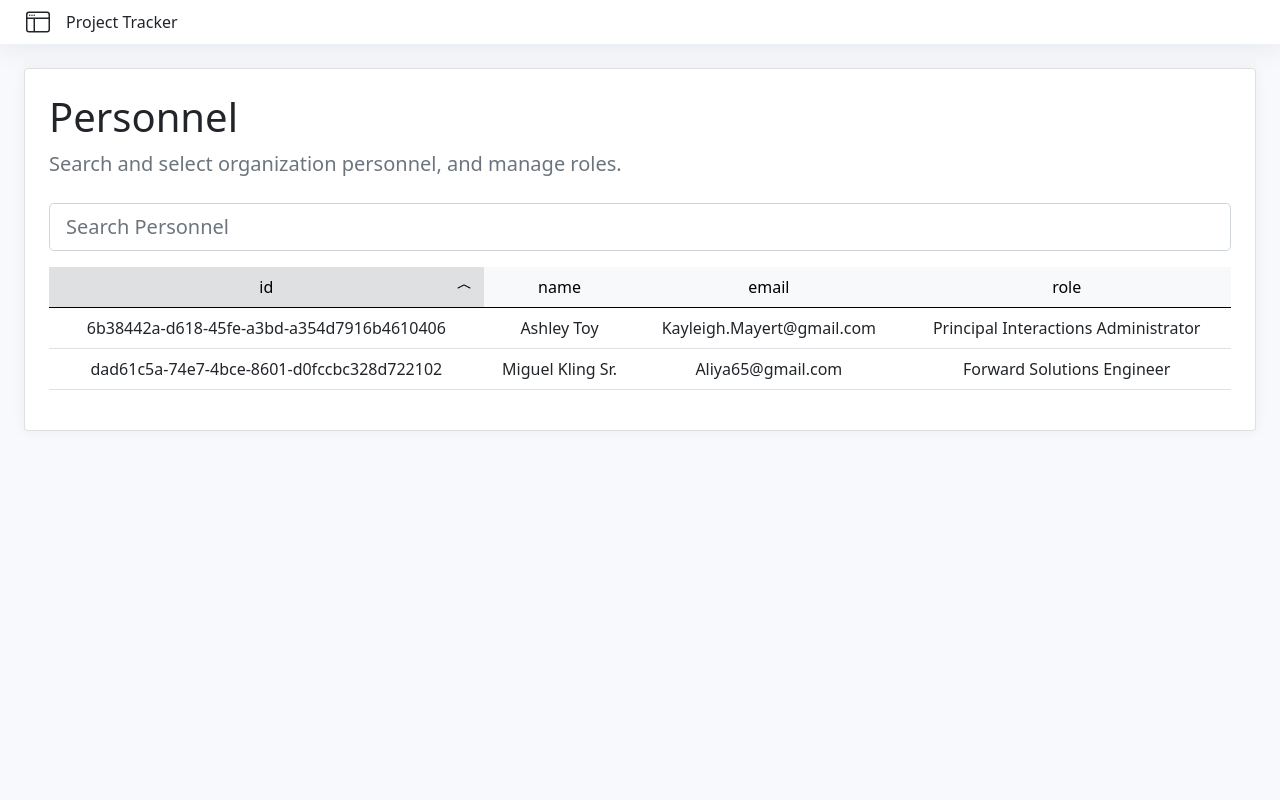
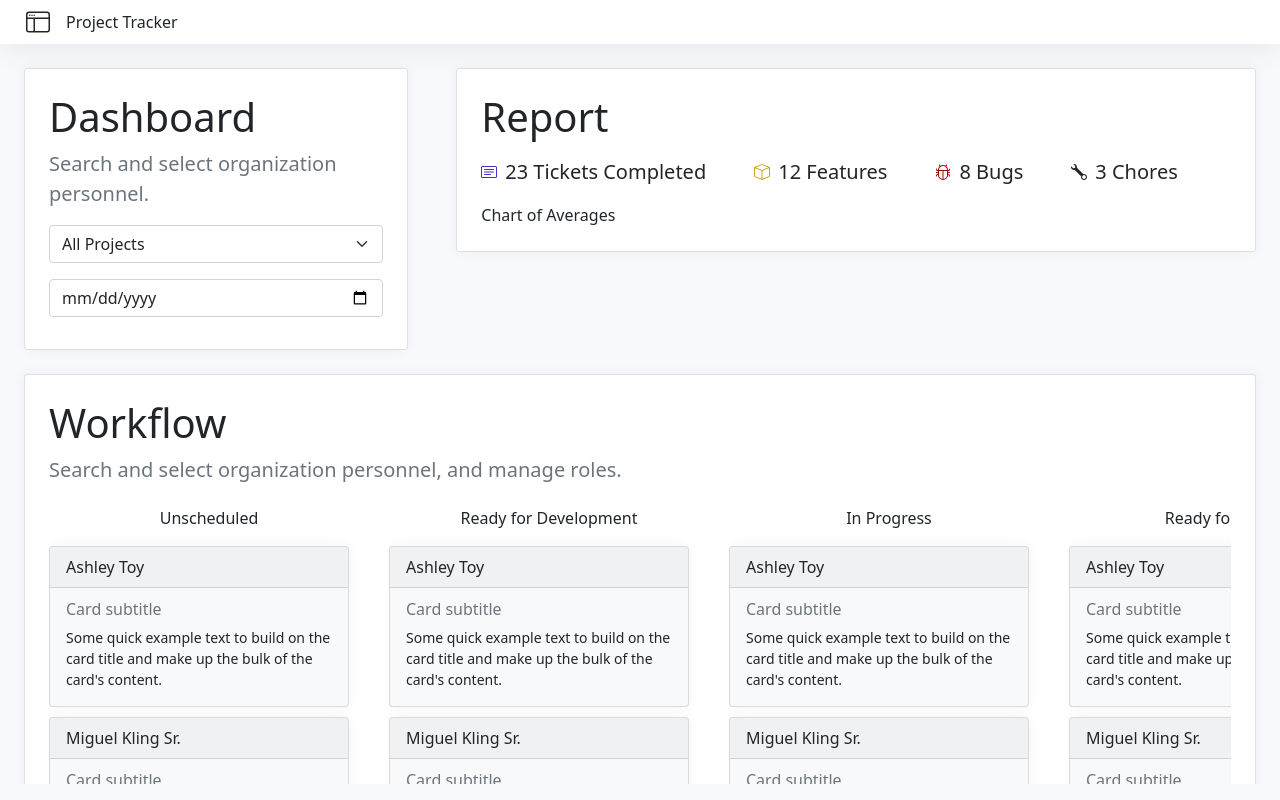
Before and after one commit to lookininward/project-tracker, a React (Create React App) app: page /dashboard in a window 1280 px wide. Built offline with nearby package versions, Linux system fonts and the light colour scheme.

Commit message:
dashboard, users routes

```diff
--- a/package.json
+++ b/package.json
@@ -13,6 +13,7 @@
     "node-sass": "4.14.1",
     "react": "^17.0.1",
     "react-dom": "^17.0.1",
+    "react-router-dom": "^5.2.0",
     "react-scripts": "4.0.1",
     "typescript": "^4.1.3",
     "web-vitals": "^0.2.4"
--- a/src/App.tsx
+++ b/src/App.tsx
@@ -1,20 +1,15 @@
 import '../node_modules/bootstrap/dist/js/bootstrap.bundle.min.js';
 import React from "react";
+import {
+  BrowserRouter as Router,
+  Switch,
+  Route,
+} from "react-router-dom";
 import './App.scss';
 import Sidebar from './components/Sidebar';
 import Topbar from './components/Topbar';
-import DataTable from './components/DataTable';
-import data from './assets/data';
-import { User } from './models/user';
-
-const users = data['users'].map(user => new User({
-  id: user.id,
-  name: user.name,
-  email: user.email,
-  role: user.role,
-}));
-
-const fields = users[0].fields;
+import Dashboard from './routes/Dashboard';
+import Users from './routes/Users';
 
 function App() {
   const [isOpenSideBar, setSideBarState] = React.useState<Boolean>(false);
@@ -24,24 +19,20 @@ function App() {
 
   return (
     <div className="App">
-      <Sidebar isOpenSideBar={isOpenSideBar} />
-      <div className="app-body">
-        <Topbar toggleSidebar={toggleSidebar} />
-        <div className="p-4">
-          <div className="card p-4">
-            <div className="card-title text-start">
-              <h2 className="display-6">Personnel</h2>
-              <p className="lead text-muted">Search and select organization personnel, and manage roles.</p>
-            </div>
-            <DataTable
-              data={users}
-              fields={fields}
-              enableSearch={true}
-              enableSort={true}
-            />
-          </div>
+      <Router>
+        <Sidebar isOpenSideBar={isOpenSideBar} />
+        <div className="app-body">
+          <Topbar toggleSidebar={toggleSidebar} />
+          <Switch>
+            <Route path="/dashboard">
+              <Dashboard />
+            </Route>
+            <Route path="/users">
+              <Users />
+            </Route>
+          </Switch>
         </div>
-      </div>
+      </Router>
     </div>
   );
 }
--- a/src/components/Sidebar.scss
+++ b/src/components/Sidebar.scss
@@ -23,7 +23,16 @@
     &:hover {
       color: #3f80ea;
       background-color: rgba($color: #fff, $alpha: 1.0);
+
+      a {
+        color: #3f80ea;
+      }
     }
+  }
+
+  a {
+    color: #e9ecef;
+    text-decoration: none;
   }
 }
 
--- a/src/components/Sidebar.tsx
+++ b/src/components/Sidebar.tsx
@@ -1,4 +1,5 @@
 import './Sidebar.scss';
+import { Link } from "react-router-dom";
 
 interface Props {
   isOpenSideBar: Boolean
@@ -7,7 +8,7 @@ interface Props {
 function Sidebar(props: Props) {
   const { isOpenSideBar } = props;
   return (
-    <nav data-testid="sidebar" className={`sidebar ${isOpenSideBar && 'active p-2' }`}>
+    <nav data-testid="sidebar" className={`sidebar ${isOpenSideBar && 'active p-2'}`}>
       {
         isOpenSideBar &&
         <div data-testid="sidebar-content">
@@ -17,10 +18,14 @@ function Sidebar(props: Props) {
             </span>
           </div>
           <ul className="list-unstyled text-start">
-            <li>Home</li>
+            <li>
+              <Link to="/dashboard">Dashboard</Link>
+            </li>
             <li>Tickets</li>
             <li>Projects</li>
-            <li>Users</li>
+            <li>
+            <Link to="/users">Users</Link>
+            </li>
             <li>Account</li>
             <li>About</li>
           </ul>
--- /dev/null
+++ b/src/components/svg/Bug.tsx
@@ -0,0 +1,14 @@
+interface Props {
+  classNames?: string,
+}
+
+function SVGBug(props: Props) {
+  const { classNames } = props;
+  return (
+    <svg data-testid="SVGFeature" className={`bi bi-bug ${classNames}`} xmlns="http://www.w3.org/2000/svg" width="16" height="16" fill="currentColor" viewBox="0 0 16 16">
+      <path d="M4.355.522a.5.5 0 0 1 .623.333l.291.956A4.979 4.979 0 0 1 8 1c1.007 0 1.946.298 2.731.811l.29-.956a.5.5 0 1 1 .957.29l-.41 1.352A4.985 4.985 0 0 1 13 6h.5a.5.5 0 0 0 .5-.5V5a.5.5 0 0 1 1 0v.5A1.5 1.5 0 0 1 13.5 7H13v1h1.5a.5.5 0 0 1 0 1H13v1h.5a1.5 1.5 0 0 1 1.5 1.5v.5a.5.5 0 1 1-1 0v-.5a.5.5 0 0 0-.5-.5H13a5 5 0 0 1-10 0h-.5a.5.5 0 0 0-.5.5v.5a.5.5 0 1 1-1 0v-.5A1.5 1.5 0 0 1 2.5 10H3V9H1.5a.5.5 0 0 1 0-1H3V7h-.5A1.5 1.5 0 0 1 1 5.5V5a.5.5 0 0 1 1 0v.5a.5.5 0 0 0 .5.5H3c0-1.364.547-2.601 1.432-3.503l-.41-1.352a.5.5 0 0 1 .333-.623zM4 7v4a4 4 0 0 0 3.5 3.97V7H4zm4.5 0v7.97A4 4 0 0 0 12 11V7H8.5zM12 6a3.989 3.989 0 0 0-1.334-2.982A3.983 3.983 0 0 0 8 2a3.983 3.983 0 0 0-2.667 1.018A3.989 3.989 0 0 0 4 6h8z" />
+    </svg>
+  )
+}
+
+export default SVGBug;
--- /dev/null
+++ b/src/components/svg/Chore.tsx
@@ -0,0 +1,14 @@
+interface Props {
+  classNames?: string,
+}
+
+function SVGChore(props: Props) {
+  const { classNames } = props;
+  return (
+    <svg className={`bi bi-wrench ${classNames}`} xmlns="http://www.w3.org/2000/svg" width="16" height="16" fill="currentColor" viewBox="0 0 16 16">
+      <path d="M.102 2.223A3.004 3.004 0 0 0 3.78 5.897l6.341 6.252A3.003 3.003 0 0 0 13 16a3 3 0 1 0-.851-5.878L5.897 3.781A3.004 3.004 0 0 0 2.223.1l2.141 2.142L4 4l-1.757.364L.102 2.223zm13.37 9.019l.528.026.287.445.445.287.026.529L15 13l-.242.471-.026.529-.445.287-.287.445-.529.026L13 15l-.471-.242-.529-.026-.287-.445-.445-.287-.026-.529L11 13l.242-.471.026-.529.445-.287.287-.445.529-.026L13 11l.471.242z" />
+    </svg>
+  )
+}
+
+export default SVGChore;
--- /dev/null
+++ b/src/components/svg/Feature.tsx
@@ -0,0 +1,14 @@
+interface Props {
+  classNames?: string,
+}
+
+function SVGFeature(props: Props) {
+  const { classNames } = props;
+  return (
+    <svg data-testid="SVGFeature" className={`bi bi-box ${classNames}`} xmlns="http://www.w3.org/2000/svg" width="16" height="16" fill="currentColor" viewBox="0 0 16 16">
+      <path d="M8.186 1.113a.5.5 0 0 0-.372 0L1.846 3.5 8 5.961 14.154 3.5 8.186 1.113zM15 4.239l-6.5 2.6v7.922l6.5-2.6V4.24zM7.5 14.762V6.838L1 4.239v7.923l6.5 2.6zM7.443.184a1.5 1.5 0 0 1 1.114 0l7.129 2.852A.5.5 0 0 1 16 3.5v8.662a1 1 0 0 1-.629.928l-7.185 2.874a.5.5 0 0 1-.372 0L.63 13.09a1 1 0 0 1-.63-.928V3.5a.5.5 0 0 1 .314-.464L7.443.184z" />
+    </svg>
+  )
+}
+
+export default SVGFeature;
--- /dev/null
+++ b/src/components/svg/Story.tsx
@@ -0,0 +1,15 @@
+interface Props {
+  classNames?: string,
+}
+
+function SVGStory(props: Props) {
+  const { classNames } = props;
+  return (
+    <svg className={`bi bi-card-text ${classNames}`} xmlns="http://www.w3.org/2000/svg" width="16" height="16" fill="currentColor" viewBox="0 0 16 16">
+      <path d="M14.5 3a.5.5 0 0 1 .5.5v9a.5.5 0 0 1-.5.5h-13a.5.5 0 0 1-.5-.5v-9a.5.5 0 0 1 .5-.5h13zm-13-1A1.5 1.5 0 0 0 0 3.5v9A1.5 1.5 0 0 0 1.5 14h13a1.5 1.5 0 0 0 1.5-1.5v-9A1.5 1.5 0 0 0 14.5 2h-13z" />
+      <path d="M3 5.5a.5.5 0 0 1 .5-.5h9a.5.5 0 0 1 0 1h-9a.5.5 0 0 1-.5-.5zM3 8a.5.5 0 0 1 .5-.5h9a.5.5 0 0 1 0 1h-9A.5.5 0 0 1 3 8zm0 2.5a.5.5 0 0 1 .5-.5h6a.5.5 0 0 1 0 1h-6a.5.5 0 0 1-.5-.5z" />
+    </svg>
+  )
+}
+
+export default SVGStory;
--- /dev/null
+++ b/src/routes/Dashboard.scss
@@ -0,0 +1,50 @@
+.dashboard {
+  height: calc(100vh - 60px);
+  overflow: hidden;
+}
+
+.workflow-section {
+  overflow: hidden;
+}
+
+.workflow-board {
+  display: flex;
+  max-height: 500px;
+  height: inherit;
+  overflow-x: scroll;
+}
+
+.workflow-column {
+  width: 320px;
+  min-width: 320px;
+  margin-right: 20px;
+  overflow: hidden;
+
+  .workflow-column-body {
+    height: 100%;
+    overflow-x: scroll;
+
+    .card {
+      text-align: left;
+      width: 300px;
+      margin: 10px 0;
+
+      p {
+        font-size: 14px;
+      }
+    }
+
+  }
+}
+
+.story {
+  color: #512acf;
+}
+
+.feature {
+  color: #c9a61d;
+}
+
+.bug {
+  color: #a00808;
+}
--- /dev/null
+++ b/src/routes/Dashboard.tsx
@@ -0,0 +1,120 @@
+import './Dashboard.scss';
+import data from '../assets/data';
+import { User } from '../models/user';
+import SVGStory from '../components/svg/Story';
+import SVGFeature from '../components/svg/Feature';
+import SVGBug from '../components/svg/Bug';
+import SVGChore from '../components/svg/Chore';
+
+const stages = [
+  {
+    id: 'a',
+    title: 'Unscheduled',
+  },
+  {
+    id: 'z',
+    title: 'Ready for Development',
+  },
+  {
+    id: 'b',
+    title: 'In Progress',
+  },
+  {
+    id: 'v',
+    title: 'Ready for Review',
+  },
+  {
+    id: 'c',
+    title: 'Complete'
+  },
+];
+
+const users = data['users'].map(user => new User({
+  id: user.id,
+  name: user.name,
+  email: user.email,
+  role: user.role,
+}));
+
+function Dashboard() {
+
+  return (
+    <div className="dashboard pb-5">
+      {/* Active Projects */}
+      <div className="d-flex">
+        <div className="p-4 w-50 pb-0">
+          <div className="card p-4 workflow-section">
+            <div className="card-title text-start">
+              <h2 className="display-6">Dashboard</h2>
+              <p className="lead text-muted">Search and select organization personnel.</p>
+              <select className="form-select mb-3" aria-label="Select Project">
+                <option selected>All Projects</option>
+                <option value="1">One</option>
+                <option value="2">Two</option>
+                <option value="3">Three</option>
+              </select>
+              <div className="mb-0">
+                <input type="date" className="form-control" id="exampleFormControlInput1" placeholder="name@example.com" />
+                {/* https://hypeserver.github.io/react-date-range/ */}
+              </div>
+            </div>
+          </div>
+        </div>
+
+        <div className="p-4 w-100 pb-0 text-start">
+          <div className="card p-4 workflow-section">
+            <div className="card-title text-start">
+              <h2 className="display-6">Report</h2>
+            </div>
+            <div>
+              <div className="d-flex">
+                <p className="lead d-flex align-items-center me-5"><SVGStory classNames="story me-2" /> 23 Tickets Completed</p>
+                <p className="lead d-flex align-items-center me-5"><SVGFeature classNames="feature me-2" /> 12 Features</p>
+                <p className="lead d-flex align-items-center me-5"><SVGBug classNames="bug me-2" /> 8 Bugs</p>
+                <p className="lead d-flex align-items-center me-5"><SVGChore classNames="me-2" /> 3 Chores</p>
+              </div>
+              Chart of Averages<br />
+            </div>
+          </div>
+        </div>
+      </div>
+
+      <div className="p-4 pb-0">
+        <div className="card p-4 workflow-section">
+          <div className="card-title text-start">
+            <h2 className="display-6">Workflow</h2>
+            <p className="lead text-muted">Search and select organization personnel, and manage roles.</p>
+          </div>
+
+          {/* Active Progress/ KANBAN */}
+          <div className="workflow-board">
+            {
+              stages.map(stage => {
+                return <div className="workflow-column">
+                  <h6>{stage.title}</h6>
+
+                  {/* Active Tickets */}
+                  <div className="workflow-column-body">
+                    {
+                      users.map(user => {
+                        return <div className="card text-dark bg-light">
+                          <div className="card-header">{user.name}</div>
+                          <div className="card-body">
+                            <h6 className="card-subtitle mb-2 text-muted">Card subtitle</h6>
+                            <p className="card-text">Some quick example text to build on the card title and make up the bulk of the card's content.</p>
+                          </div>
+                        </div>
+                      })
+                    }
+                  </div>
+                </div>
+              })
+            }
+          </div>
+        </div>
+      </div>
+    </div>
+  )
+}
+
+export default Dashboard;
--- /dev/null
+++ b/src/routes/Users.tsx
@@ -0,0 +1,34 @@
+import './Dashboard.scss';
+import data from '../assets/data';
+import { User } from '../models/user';
+import DataTable from '../components/DataTable';
+
+const users = data['users'].map(user => new User({
+  id: user.id,
+  name: user.name,
+  email: user.email,
+  role: user.role,
+}));
+
+const fields = users[0].fields;
+
+function Users() {
+  return (
+    <div className="p-4">
+      <div className="card p-4">
+        <div className="card-title text-start">
+          <h2 className="display-6">Personnel</h2>
+          <p className="lead text-muted">Search and select organization personnel, and manage roles.</p>
+        </div>
+        <DataTable
+          data={users}
+          fields={fields}
+          enableSearch={true}
+          enableSort={true}
+        />
+      </div>
+    </div>
+  )
+}
+
+export default Users;
```
Also changed, not shown: 1 other file (tests, documents, lock files or other folders).
